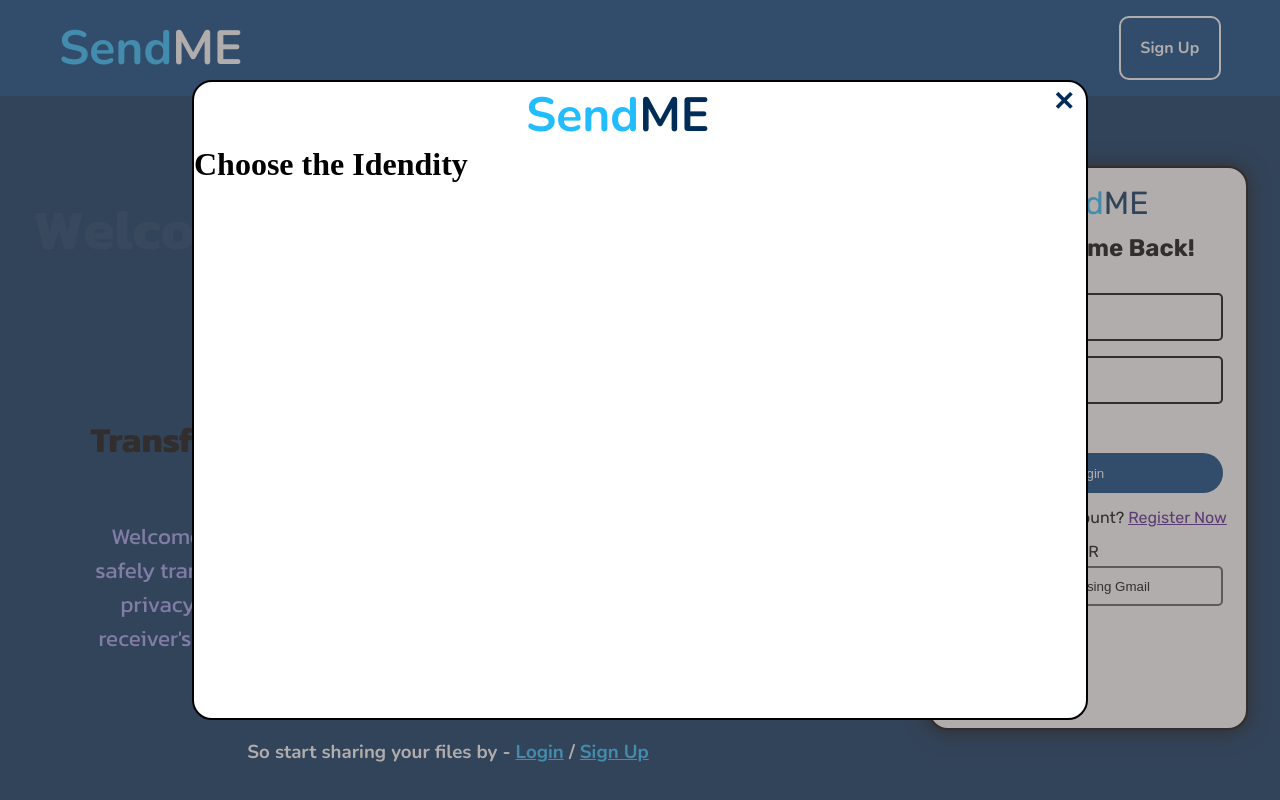
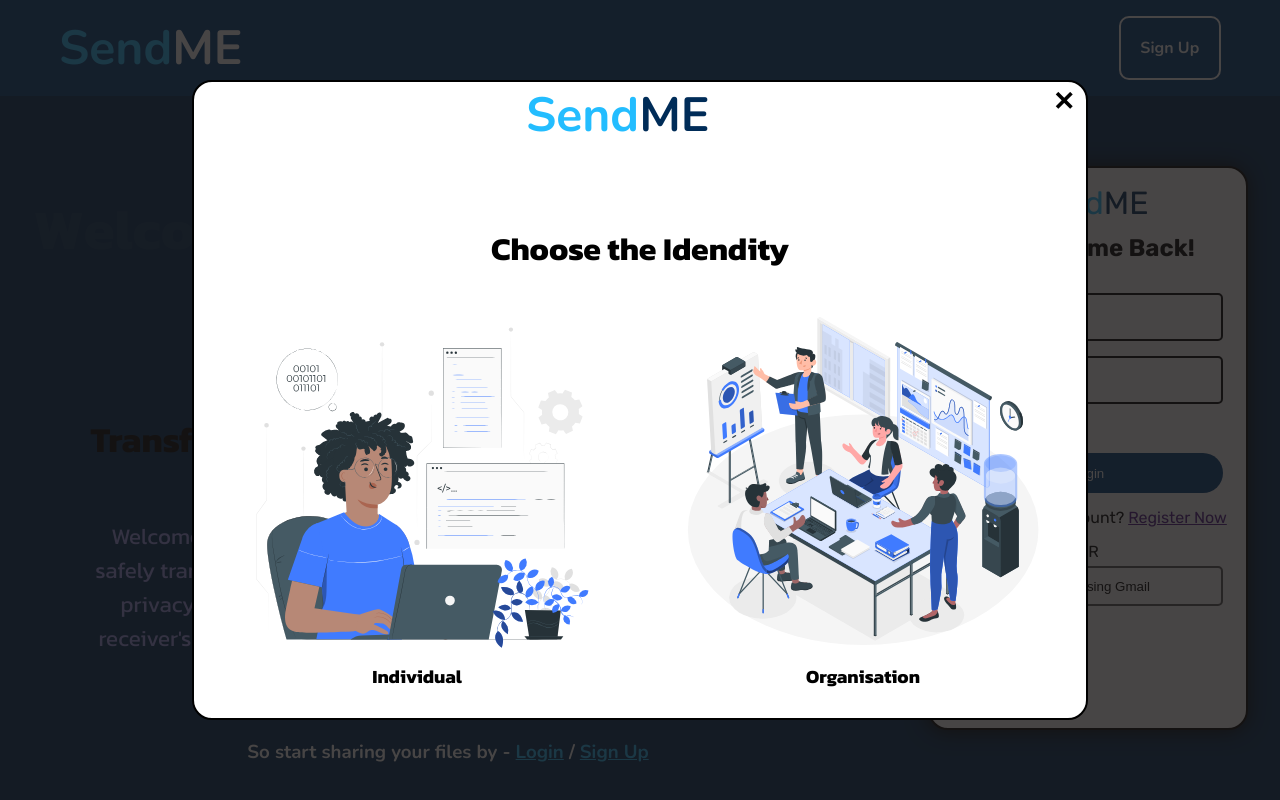
Before and after one commit to adityaiilm/UCS, a plain HTML site: page index.html in a window 1280 px wide. Both pictures are taken after a click on the button "Sign Up". Shown: the top 800 px of the page. Drawn offline with nearby package versions, Linux system fonts and the light colour scheme; a web font is replaced by a local one.

Commit message:
basic changes are done

```diff
--- a/index.html
+++ b/index.html
@@ -133,6 +133,16 @@
             <span id="cross"><i class="ri-close-fill"></i></span>
         </div>
         <div id="sbox"><h1>Choose the Idendity</h1></div>
+        <div id="tbox">
+            <div class="tbx" id="tbx1">
+                <img src="assets/Programmer-pana.svg" alt="">
+                <h3>Individual</h3>
+            </div>
+            <div class="tbx" id="tbx2">
+                <img src="assets/At the office-amico (1).svg" alt="">
+                <h3>Organisation</h3>
+            </div>
+        </div>
     </div>
 
     <footer>© 2024 SendME | Privacy Policy | Terms of Service | Contact Us</footer>
--- a/script.js
+++ b/script.js
@@ -9,13 +9,26 @@ SignUp_button.addEventListener("click", () => {
     // alert("button clicked");
     document.querySelector(".OverlaySheet").classList.add("showoverlay");
     document.querySelector(".signup-page").classList.add("showsignup-page");
-})
+});
 
 Cancel_btn.addEventListener("click", () => {
     document.querySelector(".OverlaySheet").classList.remove("showoverlay");
     document.querySelector(".signup-page").classList.remove("showsignup-page");
-})
+});
 
+
+let C_individual = document.querySelector("#tbx1");
+let C_organisation = document.querySelector("#tbx2");
+//choose identity
+C_individual.addEventListener("click", () => {
+    alert("button clicked");
+
+});
+
+C_organisation.addEventListener("click", () => {
+    alert("button clicked");
+
+});
 
 //profile button dropdown
 Profile_button.addEventListener("click", () => {
--- a/style.css
+++ b/style.css
@@ -421,7 +421,7 @@ header{
     height: 100vh;
     width: 100%;
     /* background-color: rgba(28, 28, 28, 0.5); */
-    background-color: rgba(100, 93, 93, 0.5);
+    background-color: rgba(26, 23, 23, 0.801);
     position:fixed;
     top: 0%;
     z-index: -1;
@@ -440,6 +440,7 @@ header{
     background:rgb(255, 255, 255);
     border: 2px solid black;
     border-radius: 20px;
+    font-family: "Kanit", sans-serif;
     position: fixed;
     top: 10%;
     left:15%;
@@ -453,12 +454,13 @@ header{
 }
 
 #fbox{
-    height: 10%;
+    height: 15%;
     font-family:  "Nunito", sans-serif;
     font-weight: 500;
     font-size: 1.5rem;
     display: flex;
     color: #002c58;
+    /* border: 2px solid black; */
 }
 
 #fbox #logobox{
@@ -469,6 +471,7 @@ header{
 }
 
 #fbox #cross{
+    color: black;
     width: 5%;
     text-align: center;
     font-size: larger;
@@ -476,10 +479,45 @@ header{
     /* border: 2px solid black; */
 }
 
-#sbox{
-    height: 10%;
+#fbox #cross i:hover{
+    color: red;
 }
 
+#sbox{
+    height: 15%;
+    display: flex;
+    justify-content: center;
+    align-items: end;
+    /* border: 2px solid black; */
+}
+
+#tbox{
+    height: 70%;
+    /* border: 2px solid black; */
+    display: flex;
+    align-items: center;
+    justify-content: space-around;
+}
+
+#tbox .tbx{
+    height: 90%;
+    width: 40%;
+    display: flex;
+    flex-direction: column;
+    align-items: center;
+    justify-content: center;
+
+}
+
+#tbox .tbx:hover{
+    scale: 1.02;
+    box-shadow: 0 2px 4px black;
+    border: 1px solid black;
+}
+
+#tbox .tbx img{
+    height: 90%;
+}
 
 /* ----- ----- Homeapage Styling ----- ----- */
 
```
Also changed, not shown: assets/At the office-amico (1).svg (added), assets/Programmer-pana.svg (added).
